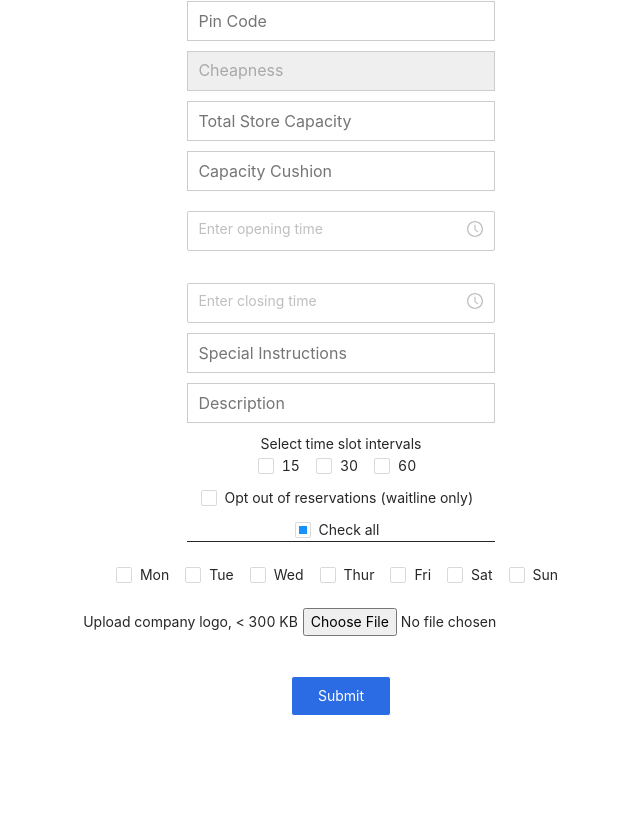
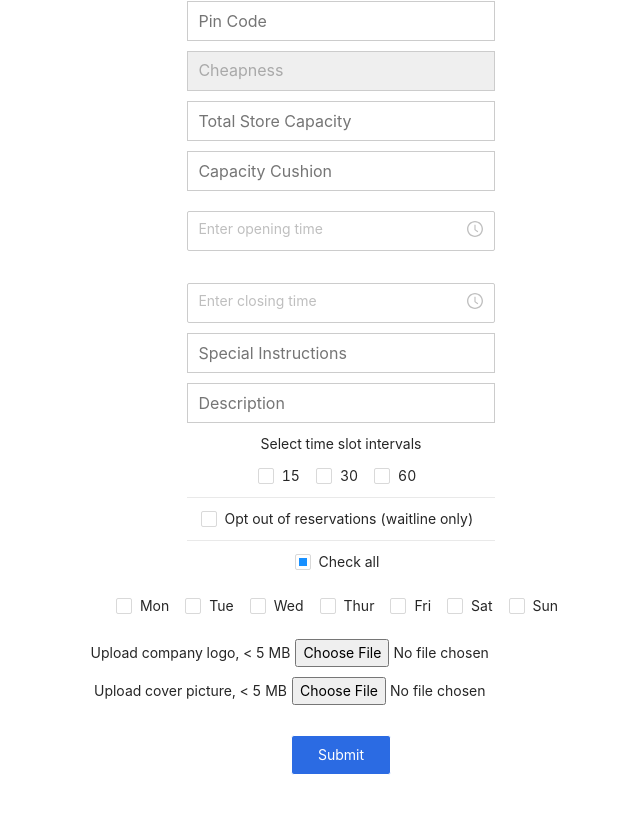
Before and after one commit to Qly-Management/qly-retail-registration, a React (Create React App) app: page / in a window 1280 px wide. Shown: the part 424-1238 px from the top of the page, without its empty margins (299-939 px from the left). Before the commit the page ends 1190 px from the top, so only its background shows below. Built offline with nearby package versions, Linux system fonts and the light colour scheme.

Commit message:
added field for cover photo

```diff
--- a/src/Form.jsx
+++ b/src/Form.jsx
@@ -42,6 +42,7 @@ export default function () {
   const [optOut, setOptOut] = useState([]);
   const [weekdays, setWeekdays] = useState([]);
   const [logo, setLogo] = useState(null);
+  const [cover, setCover] = useState(null);
 
   // input validation function
   function validate(field, value) {
@@ -180,7 +181,6 @@ export default function () {
     ];
 
     return valChecks.reduce((prev, curr) => curr && prev, true);
-    return true;
   }
 
   // States to handle opening and closing of time selection fields
@@ -248,8 +248,11 @@ export default function () {
       data.set("desc", des);
 
       if (logo) {
-        console.log("there is something here");
         data.append("image", logo);
+      }
+
+      if (cover) {
+        data.append("logo", cover);
       }
 
       const axiosConfig = {
@@ -261,10 +264,8 @@ export default function () {
 
       await axios
         .post("/register", data, axiosConfig)
-        .then((response) => console.log(response))
-        .catch((error) => Message.error(error));
-
-      Message.success("Successfully registered! 🎊");
+        .then((_) => Message.success("Successfully registered! 🎊"))
+        .catch((error) => Message.error(error.message));
     }
     setLoading(false);
   }
@@ -445,6 +446,17 @@ export default function () {
         <p style={{ marginBottom: "-10px", marginTop: 10 }}>
           Select time slot intervals
         </p>
+        <div
+          style={{
+            borderBottomColor: "#e9e9e9",
+            borderBottomStyle: "solid",
+            borderBottomWidth: 1,
+            width: "30%",
+            margin: "0 auto",
+            marginTop: 10,
+            paddingBottom: 10,
+          }}
+        >
           <Checkbox.Group
             style={{ marginTop: 10 }}
             options={timeIntervalOptions}
@@ -454,6 +466,7 @@ export default function () {
               setChecklist(checkList);
             }}
           />
+        </div>
 
         <div className="error">{checklistError}</div>
 
@@ -468,12 +481,13 @@ export default function () {
 
         <div
           style={{
-            borderBottomWidth: 1,
-            borderBottomStyle: "solid",
-            borderBotttomColor: "#e9e9e9",
+            borderTopColor: "#e9e9e9",
+            borderTopWidth: 1,
+            borderTopStyle: "solid",
             width: "30%",
             margin: "0 auto",
             marginTop: 10,
+            paddingTop: 10,
           }}
         >
           <Checkbox
@@ -500,8 +514,9 @@ export default function () {
 
         <br />
 
+        <div style={{ margin: "0 auto" }}>
           <label htmlFor="fileUpload" style={{ margin: 5 }}>
-          Upload company logo, {"< 300 KB"}
+            Upload company logo, {"< 5 MB"}
           </label>
           <input
             id="fileUpload"
@@ -509,6 +524,17 @@ export default function () {
             accept="image/png, .jpeg, .jpg"
             onChange={(e) => setLogo(e.target.files[0])}
           />
+          <div style={{ marginTop: 10 }}></div>
+          <label htmlFor="fileUpload" style={{ margin: 5 }}>
+            Upload cover picture, {"< 5 MB"}
+          </label>
+          <input
+            id="fileUpload"
+            type="file"
+            accept="image/png, .jpeg, .jpg"
+            onChange={(e) => setCover(e.target.files[0])}
+          />
+        </div>
 
         <button
           disabled={loading}
@@ -516,6 +542,7 @@ export default function () {
           value="submit"
           className="submit"
           type="submit"
+          style={{ margin: "0 auto", marginTop: 30 }}
         >
           {loading && <Spin indicator={antIcon} />} Submit
         </button>
```
Lines whose indentation alone changed are shown as unchanged.
